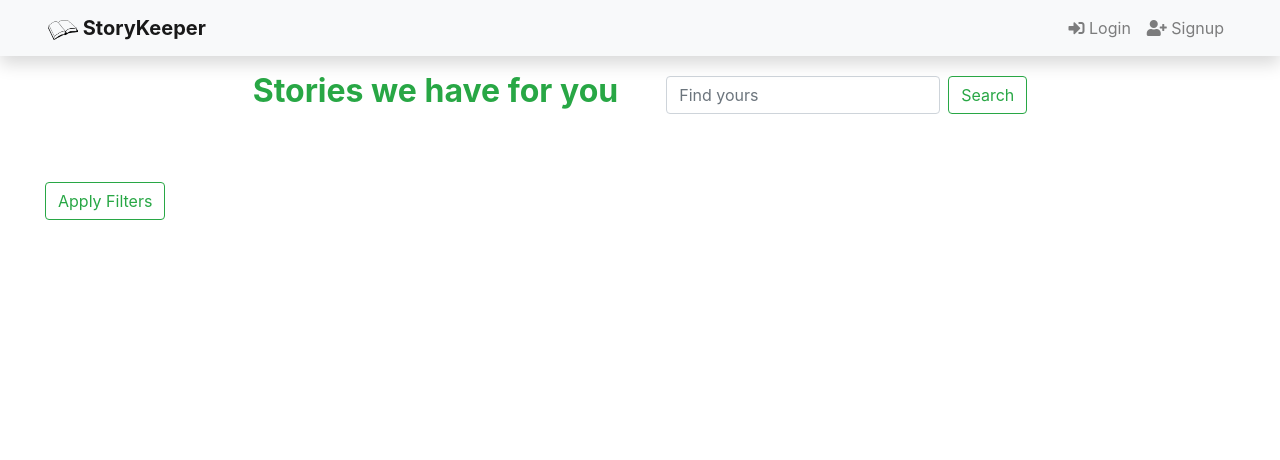
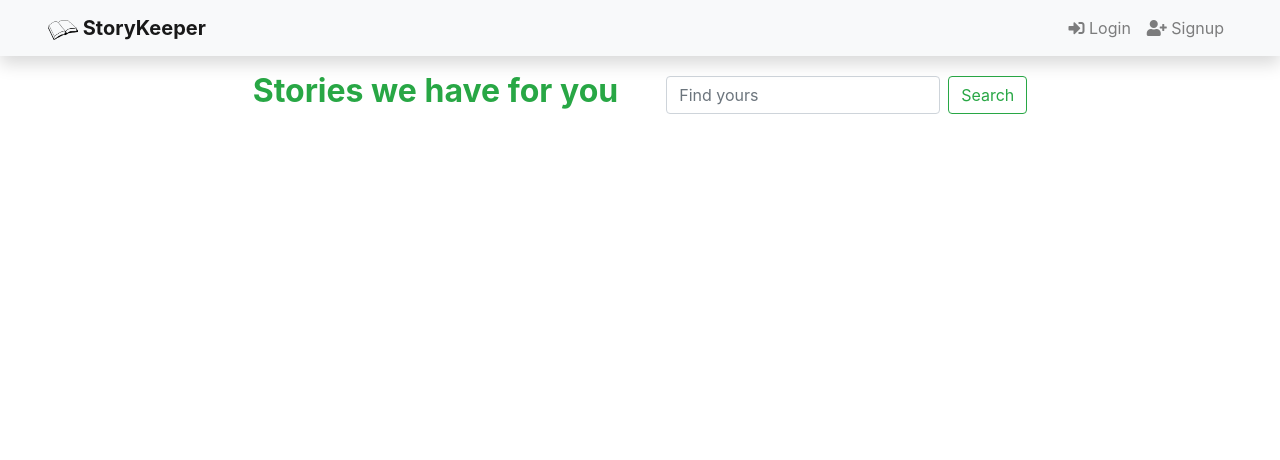
Before and after one commit to itsrcx/online-book-store, a Django app: template src/books/templates/index.html in a window 1280 px wide. Shown: the top 460 px of the page. Run offline with Django 4.2, Linux system fonts and the light colour scheme; the template is opened without the code that fills it, so the values that code supplies are empty; some libraries are stand-ins or nearby versions.

Commit message:
ci-cd DOne

```diff
--- a/src/books/templates/index.html
+++ b/src/books/templates/index.html
@@ -19,7 +19,7 @@
     <p class="error-message text-danger text-center"><b>{{ error_message }} &#128519;</b></p>
 {% endif %}
 <small>
-<div class="container-fluid d-flex">
+<!-- <div class="container-fluid d-flex">
     <div class="d-none d-sm-flex col-md-auto mt-5">
         <div style="position: relative;">
             <div class="sticky-column" style="position: sticky; top: 80px;">
@@ -29,7 +29,7 @@
                 </form>
             </div>
         </div>
-    </div>
+    </div> -->
     <div class="container-fluid">
         <div class="row">
             <!-- Product Cards -->
```
